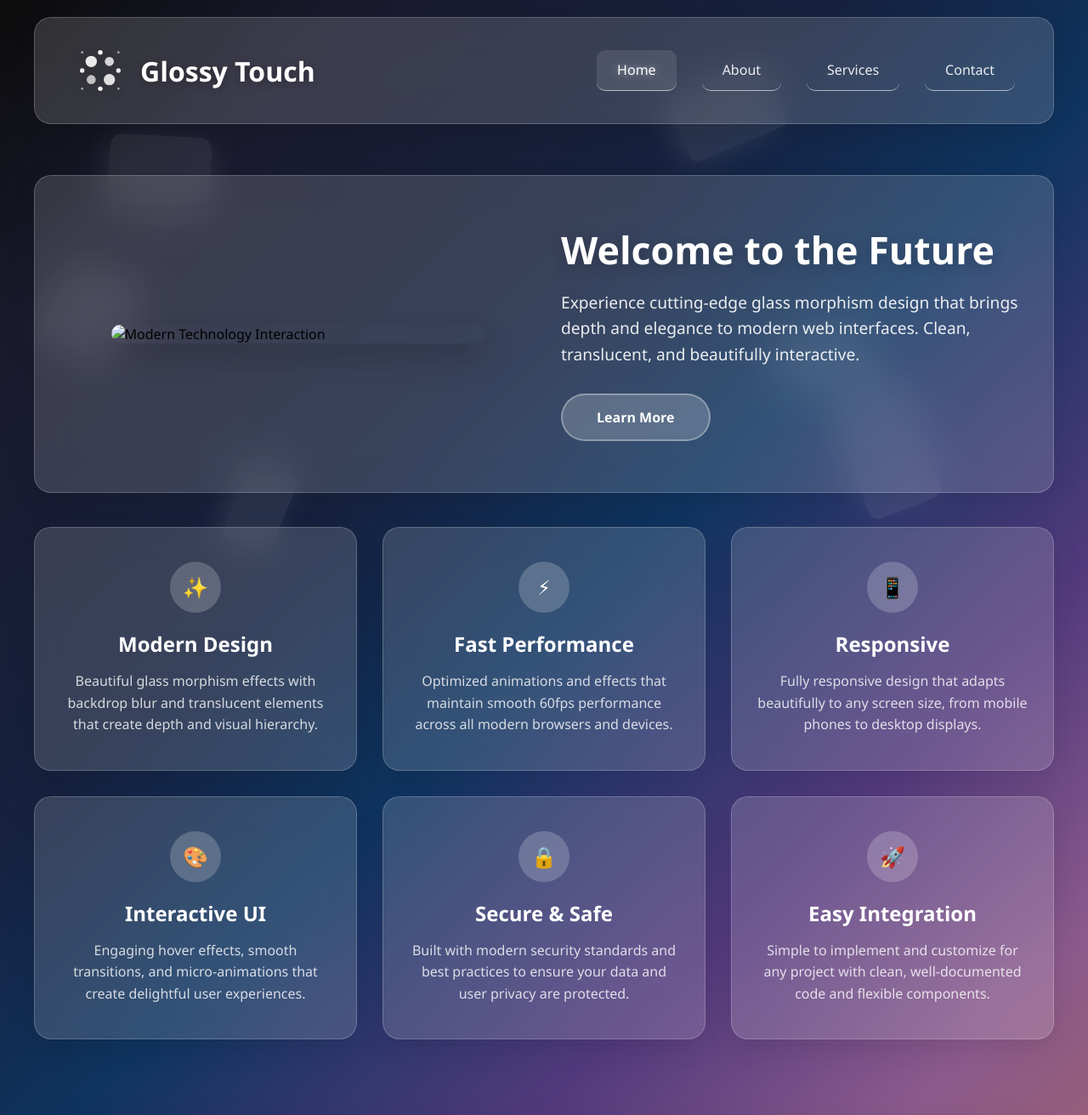
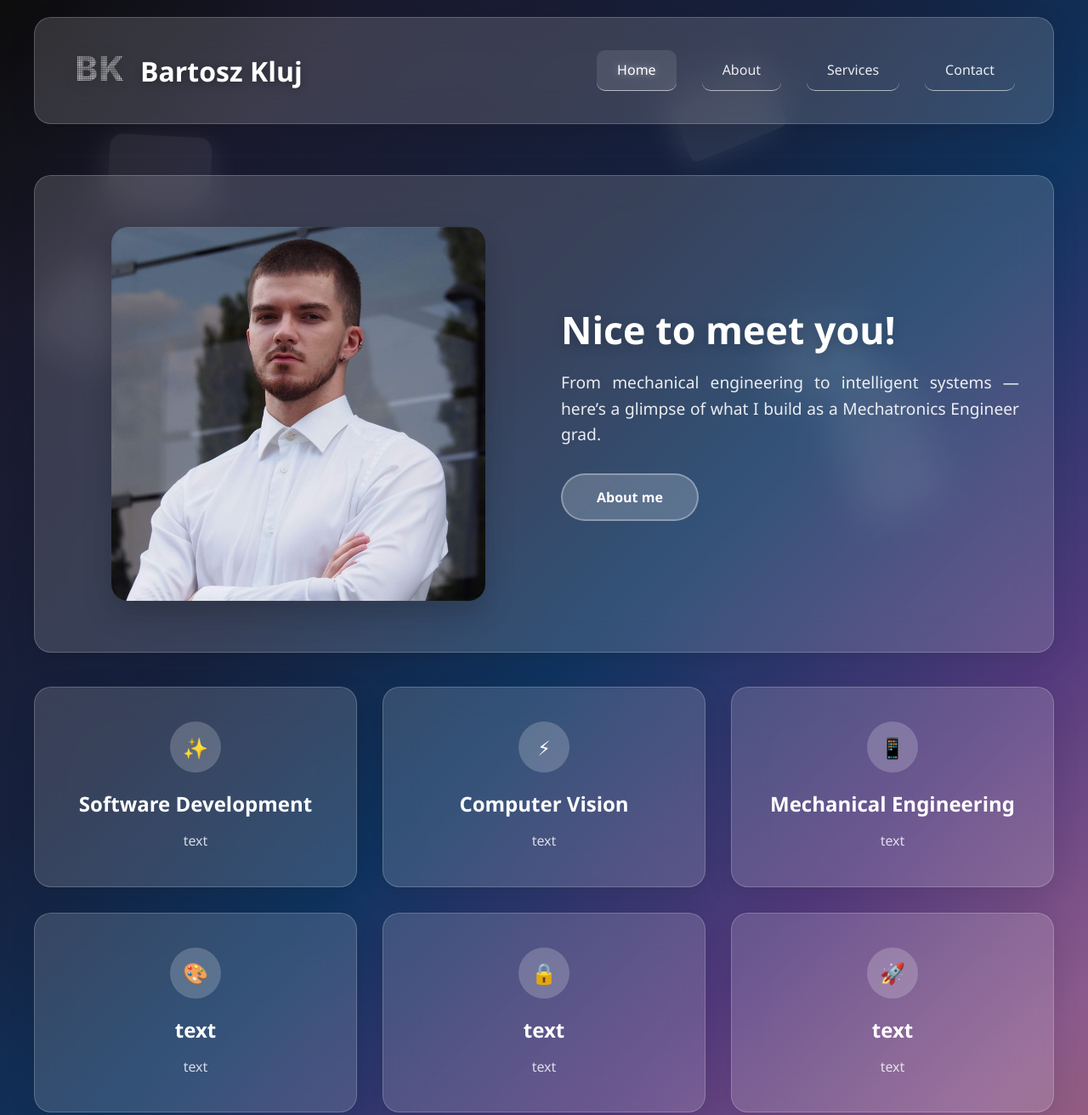
Before and after one commit to bkluj/portfolio, a plain HTML site: page index.html in a window 1280 px wide. Shown: the top 1312 px of the page at 85% size. Drawn offline with Linux system fonts and the light colour scheme.

Commit message:
Done some editing

```diff
--- a/index.html
+++ b/index.html
@@ -3,7 +3,7 @@
 <head>
     <meta charset="UTF-8">
     <meta name="viewport" content="width=device-width, initial-scale=1.0">
-    <title>Glossy Touch - Modern Glass Design Experience</title>
+    <title>Bartosz Kluj</title>
 
     <link rel="stylesheet" href="templatemo-glossy-touch.css">
 <!--
@@ -33,25 +33,29 @@ https://templatemo.com/tm-592-glossy-touch
             <nav class="glass">
                 <div class="logo" onclick="showPage('home')">
                     <div class="logo-icon">
-                        <svg viewBox="0 0 48 48" fill="white" xmlns="http://www.w3.org/2000/svg">
-                            <!-- Grid of circles with varying sizes -->
-                            <circle cx="16" cy="16" r="5" opacity="0.9"/>
-                            <circle cx="32" cy="16" r="4" opacity="0.8"/>
-                            <circle cx="16" cy="32" r="4" opacity="0.7"/>
-                            <circle cx="32" cy="32" r="5" opacity="0.85"/>
-                            <!-- Small accent dots -->
-                            <circle cx="24" cy="8" r="2" opacity="1"/>
-                            <circle cx="8" cy="24" r="2" opacity="0.9"/>
-                            <circle cx="40" cy="24" r="2" opacity="0.9"/>
-                            <circle cx="24" cy="40" r="2" opacity="1"/>
-                            <!-- Tiny corner dots -->
-                            <circle cx="8" cy="8" r="1" opacity="0.6"/>
-                            <circle cx="40" cy="8" r="1" opacity="0.6"/>
-                            <circle cx="8" cy="40" r="1" opacity="0.6"/>
-                            <circle cx="40" cy="40" r="1" opacity="0.6"/>
+                        <!-- BK LOGO -->
+                        <svg viewBox="0 0 48 48" xmlns="http://www.w3.org/2000/svg" role="img" aria-label="BK dotted logo">
+                            <defs>
+                                <pattern id="dots" width="1.6" height="1.6" patternUnits="userSpaceOnUse">
+                                    <circle cx="0.8" cy="0.8" r="0.55" fill="white" opacity="0.95"/>
+                                </pattern>
+                                <mask id="mask-text" x="0" y="0" width="48" height="48">
+                                    <rect width="48" height="48" fill="black"/>
+                                    <text x="24" y="33"
+                                          text-anchor="middle"
+                                          font-family="Inter, Arial, Helvetica, sans-serif"
+                                          font-weight="800"
+                                          font-size="30"
+                                          letter-spacing="1"
+                                          fill="white">
+                                        BK
+                                    </text>
+                                </mask>
+                            </defs>
+                            <rect width="48" height="48" fill="url(#dots)" mask="url(#mask-text)"/>
                         </svg>
                     </div>
-                    <span>Glossy Touch</span>
+                    <span>Bartosz Kluj</span>
                 </div>
                 <div class="nav-links">
                     <a href="#" onclick="showPage('home')" class="active">Home</a>
@@ -69,50 +73,51 @@ https://templatemo.com/tm-592-glossy-touch
             <div class="content-wrapper">
                 <section class="hero glass">
                     <div class="hero-image">
-                        <img src="images/templatemo-futuristic-girl.jpg" alt="Modern Technology Interaction" />
+                        <img src="me.jpeg" alt="Modern Technology Interaction" />
                     </div>
                     <div class="hero-content">
-                        <h1>Welcome to the Future</h1>
-                        <p>Experience cutting-edge glass morphism design that brings depth and elegance to modern web interfaces. Clean, translucent, and beautifully interactive.</p>
-                        <a href="#" class="cta-button" onclick="showPage('about')">Learn More</a>
+                        <h1>Nice to meet you!</h1>
+                        <p style="text-align: justify;">From mechanical engineering to intelligent systems —
+                            here’s a glimpse of what I build as a Mechatronics Engineer grad.</p>
+                        <a href="#" class="cta-button" onclick="showPage('about')">About me</a>
                     </div>
                 </section>
 
                 <section class="features">
                     <div class="feature-card glass">
                         <div class="feature-icon">✨</div>
-                        <h3>Modern Design</h3>
-                        <p>Beautiful glass morphism effects with backdrop blur and translucent elements that create depth and visual hierarchy.</p>
+                        <h3>Software Development</h3>
+                        <p>text<p>
                     </div>
 
                     <div class="feature-card glass">
                         <div class="feature-icon">⚡</div>
-                        <h3>Fast Performance</h3>
-                        <p>Optimized animations and effects that maintain smooth 60fps performance across all modern browsers and devices.</p>
+                        <h3>Computer Vision</h3>
+                        <p>text</p>
                     </div>
 
                     <div class="feature-card glass">
                         <div class="feature-icon">📱</div>
-                        <h3>Responsive</h3>
-                        <p>Fully responsive design that adapts beautifully to any screen size, from mobile phones to desktop displays.</p>
+                        <h3>Mechanical Engineering</h3>
+                        <p>text</p>
                     </div>
 
                     <div class="feature-card glass">
                         <div class="feature-icon">🎨</div>
-                        <h3>Interactive UI</h3>
-                        <p>Engaging hover effects, smooth transitions, and micro-animations that create delightful user experiences.</p>
+                        <h3>text</h3>
+                        <p>text</p>
                     </div>
 
                     <div class="feature-card glass">
                         <div class="feature-icon">🔒</div>
-                        <h3>Secure & Safe</h3>
-                        <p>Built with modern security standards and best practices to ensure your data and user privacy are protected.</p>
+                        <h3>text</h3>
+                        <p>text</p>
                     </div>
 
                     <div class="feature-card glass">
                         <div class="feature-icon">🚀</div>
-                        <h3>Easy Integration</h3>
-                        <p>Simple to implement and customize for any project with clean, well-documented code and flexible components.</p>
+                        <h3>text</h3>
+                        <p>text</p>
                     </div>
                 </section>
             </div>
@@ -125,10 +130,14 @@ https://templatemo.com/tm-592-glossy-touch
             <div class="content-wrapper">
                 <section class="about-content">
                     <div class="about-text glass">
-                        <h2>About Our Vision</h2>
-                        <p>We believe in creating digital experiences that feel natural and intuitive. Our glass morphism design philosophy combines transparency, depth, and subtle animations to create interfaces that users love to interact with.</p>
-                        <p>Founded in 2024, our team of designers and developers are passionate about pushing the boundaries of web design while maintaining accessibility and performance standards.</p>
-                        <p>Every project we undertake is crafted with attention to detail, ensuring that form follows function while never compromising on aesthetic beauty.</p>
+                        <h2>About me</h2>
+                        <p style="text-align: justify;">In 2020 I attended the Poznan University of Technology on Mechatronics Engineering. Throughout the studies my interests were developing, from the mechanical
+                        engineering to the industrial use of Artificial Inteligence.</p>
+                        <p style="text-align: justify;">During my bachelor's studies, I focused mainly on mechanical engineering skills like 3D modeling, finite elements analysis and creating mechanical documentation.
+                        My bachelor's thesis focused on creating the sollution for a problem with manual taking the measurements of EMG signals on the forearms. My proposed sollution not only provided
+                            the ability to do the measurements autonomously but also allowed EMG signals to be mapped in the space. The thesis was defended with the highest grade of 5, and the sollution is currently undergoing the patent process.
+                        </p>
+                        <p style="text-align: justify;">Every project we undertake is crafted with attention to detail, ensuring that form follows function while never compromising on aesthetic beauty.</p>
                     </div>
                     <div class="stats">
                         <div class="stat-card glass">
@@ -363,10 +372,10 @@ https://templatemo.com/tm-592-glossy-touch
                         </div>
 
                         <div class="contact-item">
-                            <div class="contact-item-icon">📞</div>
+                            <div class="contact-item-icon">🌐</div>
                             <div class="contact-item-text">
-                                <h4>Phone</h4>
-                                <p>+1 (555) 123-4567</p>
+                                <h4>LinkedIn</h4>
+                                <a href="https://www.linkedin.com/in/bartosz-kluj" target="_blank">linkedin.com/in/bartosz-kluj</a>
                             </div>
                         </div>
 
@@ -374,7 +383,7 @@ https://templatemo.com/tm-592-glossy-touch
                             <div class="contact-item-icon">📍</div>
                             <div class="contact-item-text">
                                 <h4>Address</h4>
-                                <p>123 Design Street<br>Creative District, CD 12345</p>
+                                <p>Poznan, Poland</p>
                             </div>
                         </div>
 
@@ -392,16 +401,15 @@ https://templatemo.com/tm-592-glossy-touch
                     <div class="contact-map glass">
                         <h2>Find Us</h2>
                         <div class="map-container">
-                            <div class="map-placeholder">
-                                <div class="map-placeholder-icon">🗺️</div>
-                                <p><strong>Interactive Map Area</strong></p>
-                                <p>123 Design Street</p>
-                                <p>Creative District, CD 12345</p>
-                                <p style="margin-top: 15px; font-size: 12px; opacity: 0.7;">
-                                    Map integration can be added with<br>
-                                    Google Maps, OpenStreetMap, or Mapbox
-                                </p>
-                            </div>
+                            <iframe
+                                    width="100%"
+                                    height="100%"
+                                    style="border:0; border-radius: 12px;"
+                                    loading="lazy"
+                                    allowfullscreen
+                                    referrerpolicy="no-referrer-when-downgrade"
+                                    src="https://www.google.com/maps/embed?pb=!1m18!1m12!1m3!1d24358.073660099944!2d16.911130249999998!3d52.406374449999996!2m3!1f0!2f0!3f0!3m2!1i1024!2i768!4f13.1!3m3!1m2!1s0x47045b4f8b2a577f%3A0xdebfa9a7efe70273!2sPoznań!5e0!3m2!1spl!2spl!4v1700000000000">
+                            </iframe>
                         </div>
                     </div>
                 </section>
--- a/templatemo-glossy-touch.css
+++ b/templatemo-glossy-touch.css
@@ -104,13 +104,13 @@ body {
 @keyframes float {
     0%,
     100% {
-        transform: translateY(0px) rotate(var(--start-rotation, 0deg));
+        transform: translateY(0px) rotate(0deg);
     }
     50% {
-        transform: translateY(-20px)
-            rotate(calc(var(--start-rotation, 0deg) + 180deg));
+        transform: translateY(-20px) rotate(180deg);
     }
 }
+
 /* Glass container styles */
 .glass {
     background: rgba(255, 255, 255, 0.15);
@@ -651,6 +651,22 @@ button[type="submit"] {
 	color: rgba(255, 255, 255, 0.6);
 	text-decoration: none;
 }
+a {
+    color: white;
+    text-decoration: none; /* usuwa podkreślenie */
+}
+
+a:visited {
+    color: white; /* po kliknięciu nadal biały */
+}
+
+a:hover {
+    color: #ddd; /* delikatny efekt po najechaniu (opcjonalnie) */
+}
+
+a:active {
+    color: white;
+}
 /* Responsive design */
 @media (max-width: 1024px) {
     .team-grid {
```
Also changed, not shown: me.jpeg (added).
